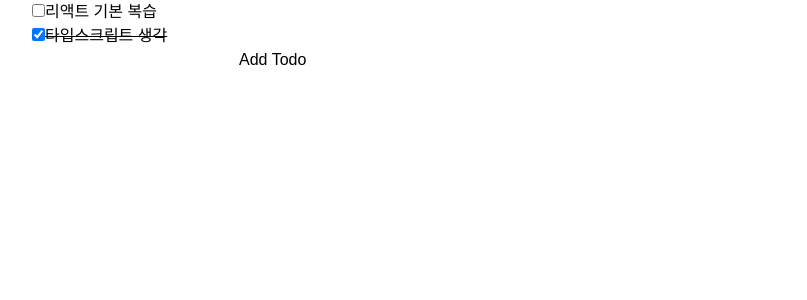
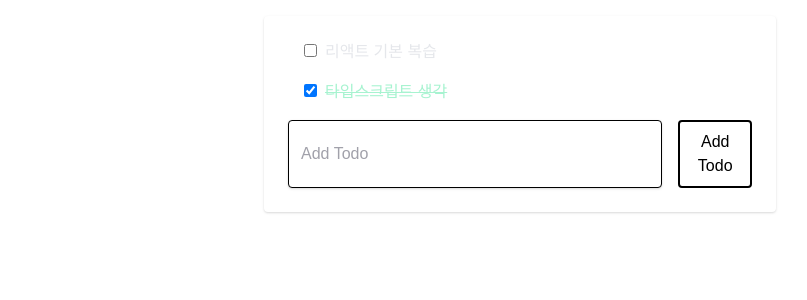
Before and after one commit to kboysm/React-Typescript-todo, a React (Create React App) app: page / in a window 1280 px wide. Shown: the top 300 px of the page, without its empty margins (120-927 px from the left). Built offline with nearby package versions, Linux system fonts and the light colour scheme.

Commit message:
tailwind 적용

```diff
--- a/src/AddTodoForm.tsx
+++ b/src/AddTodoForm.tsx
@@ -16,9 +16,9 @@
         setNewTodo("");
     }
     return (
-        <form>
-            <input type="text" value={newTodo} onChange={handleChange}/>
-            <button type="submit" onClick={handleSubmit} >Add Todo</button>
+        <form className="flex mt-4">
+            <input className="shadow appearance-none border rounded w-full py-2 px-3 mr-4 text-grey-darker" placeholder="Add Todo" type="text" value={newTodo} onChange={handleChange}/>
+            <button className="flex-no-shrink p-2 border-2 rounded text-teal border-teal hover:text-white hover:bg-teal" type="submit" onClick={handleSubmit} >Add Todo</button>
         </form>
     )
 }
--- a/src/App.tsx
+++ b/src/App.tsx
@@ -29,9 +29,11 @@
 
   return (
     <React.Fragment>
-      <div className='container mx-auto'>
-        <TodoList todos={todos} toggleTodo={toggleTodo} />
-        <AddTodoForm addTodo={addTodo} />
+      <div className="h-100 w-full flex items-center justify-center bg-teal-lightest font-sans">
+	      <div className="bg-white rounded shadow p-6 m-4 w-full lg:w-3/4 lg:max-w-lg">
+          <TodoList todos={todos} toggleTodo={toggleTodo} />
+          <AddTodoForm addTodo={addTodo} />
+        </div>
       </div>
     </React.Fragment>
   )
--- a/src/TodoListItem.css
+++ b/src/TodoListItem.css
@@ -1,3 +1,3 @@
-.complete {
+/* .complete {
     text-decoration: line-through;
-}
+} */
--- a/src/TodoListItem.tsx
+++ b/src/TodoListItem.tsx
@@ -7,11 +7,11 @@
 
 export const TodoListItem: React.FC<TodoListItemProps> = ({ todo, toggleTodo }) => {
     return (
-        <li>
+        <li className="flex mb-4 items-center">
             <label
-            className = {todo.complete ? "complete" : undefined}
+            className = {todo.complete ? "w-full line-through text-green " : "w-full text-gray"}
             >
-                <input type="checkbox" checked={todo.complete} onChange={ ()=> toggleTodo(todo)}/>
+                <input className="flex-no-shrink p-2 ml-4 mr-2 border-2 rounded hover:text-white text-green border-green hover:bg-green" type="checkbox" checked={todo.complete} onChange={ ()=> toggleTodo(todo)}/>
                 {todo.text}
             </label>
         </li>
--- a/tailwind.config.js
+++ b/tailwind.config.js
@@ -9,10 +9,13 @@
       xl: '1440px',
     },
     colors: {
-      gray: colors.coolGray,
-      blue: colors.lightBlue,
+      black: colors.black,
+      white: colors.white,
+      gray: '#E5E7EB',
+      indigo: colors.indigo,
       red: colors.rose,
-      pink: colors.fuchsia,
+      yellow: colors.amber,
+      green: '#A7F3D0',
     },
     fontFamily: {
       sans: ['Graphik', 'sans-serif'],
```
